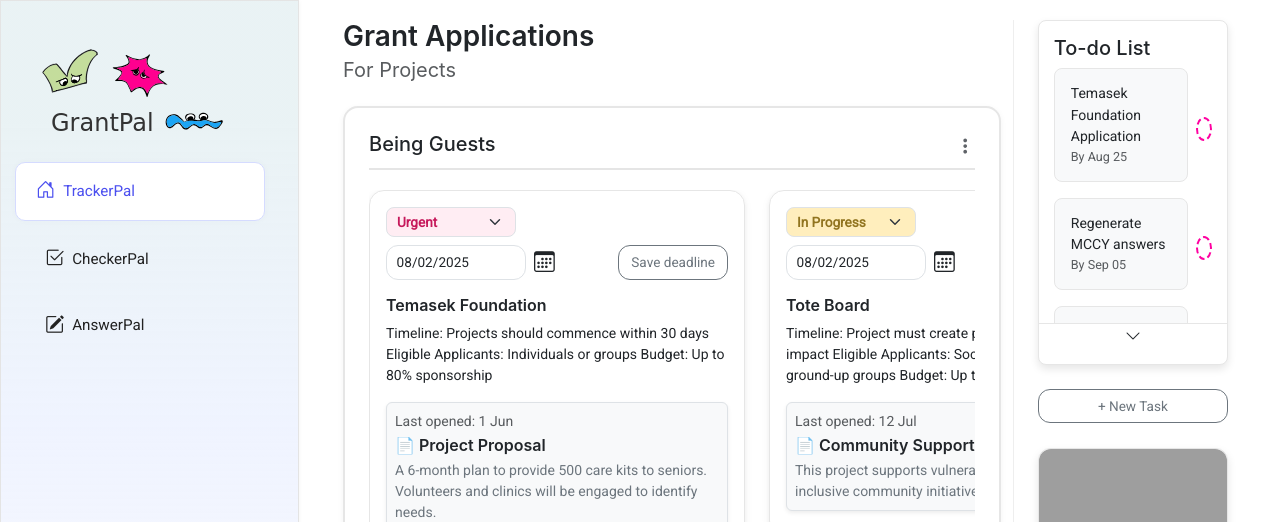
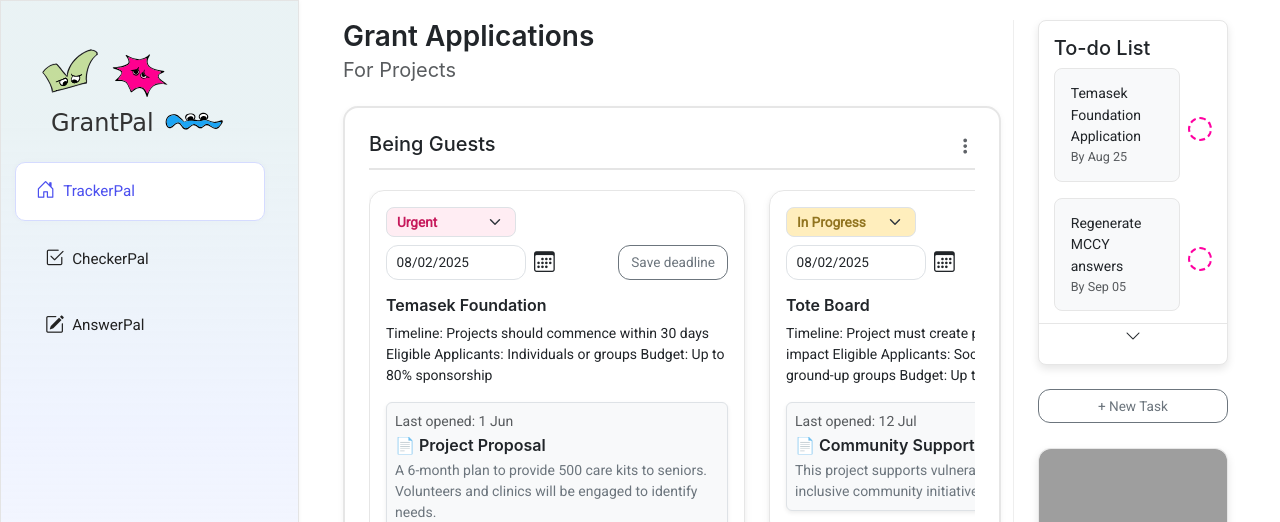
Before and after one commit to 7ohnloh/GrantPalA, a Flask app: page / in a window 1280 px wide. Shown: the top 522 px of the page. Run offline with Flask 3, Linux system fonts and the light colour scheme; data that the repository does not hold is empty; some web fonts are replaced; grey boxes are pictures that could not be loaded.

Commit message:
Fix circles

```diff
--- a/templates/home.html
+++ b/templates/home.html
@@ -298,6 +298,28 @@
     border: 2px solid #FF00A1;       /* same thickness as dashed */
     color: #fff;
 }
+/* Fix to-do list alignment and circle sizing */
+.home-page .list-item-wrapper {
+  display: flex;
+  align-items: center;
+  justify-content: space-between;
+}
+
+.home-page .custom-tick {
+  flex-shrink: 0;
+  width: 24px;
+  height: 24px;
+  min-width: 24px;
+  min-height: 24px;
+  border-radius: 50%;
+  border: 2px dashed #FF00A1;
+  background-color: transparent;
+  color: transparent;
+  font-size: 14px;
+  line-height: 1;
+  text-align: center;
+}
+
 </style>
 
 <div class="home-page">
```
